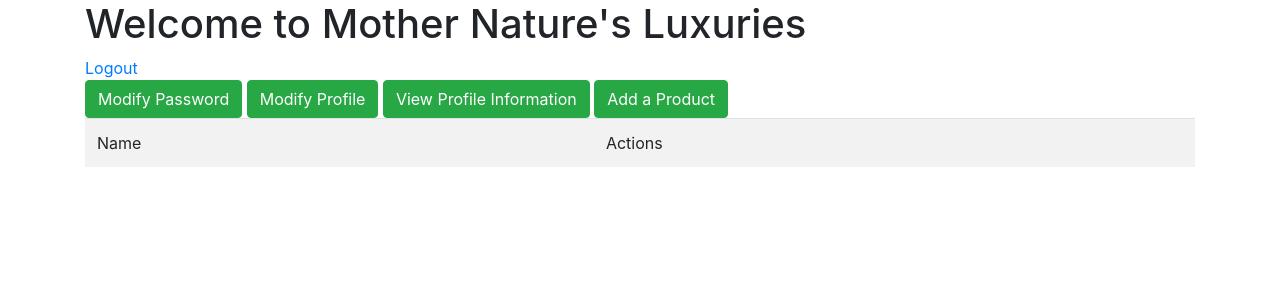
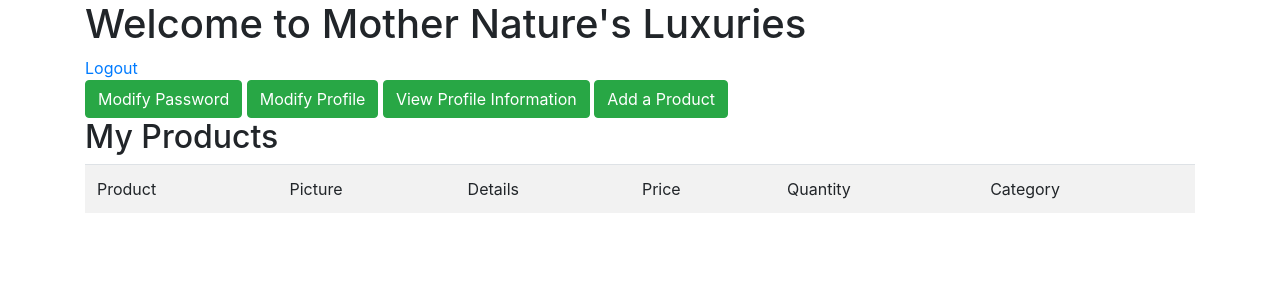
Before and after one commit to Marissa1999/Mother-Natures-Luxuries-Application, a PHP site: page / in a window 1280 px wide. Shown: the top 300 px of the page. Run offline with PHP 8.4, Linux system fonts and the light colour scheme; the visitor is signed in with stand-in values (Sample User, id 1); data that the repository does not hold is empty.

Commit message:
Adjusted the Product user stories some more.

```diff
--- a/app/controllers/HomeController.php
+++ b/app/controllers/HomeController.php
@@ -8,7 +8,10 @@ class HomeController extends Controller
 {
     public function index()
 	{
-		$products = $this->model('Product')->getForSeller($_SESSION['user_id']);
+        $user_id = (string) $_SESSION['user_id'];
+        $theProfile = $this->model('Profile')->findProfile($user_id);
+        $_SESSION['profile_id'] = $theProfile->profile_id;
+		$products = $this->model('Product')->getForSeller($_SESSION['profile_id']);
 		$this->view('home/index', ['products'=>$products]);
 	}
 
@@ -22,8 +25,8 @@ class HomeController extends Controller
            $newProduct->product_details = $_POST['product_details'];
            $newProduct->product_price = $_POST['product_price'];
            $newProduct->product_quantity = $_POST['product_quantity'];
-           $newProduct->category_id= $_POST['category_id'];
-           $newProduct->seller_id= $_SESSION['user_id'];
+           $newProduct->product_category= $_POST['product_category'];
+           $newProduct->seller_id= $_SESSION['profile_id'];
            $newProduct->create();
            header('location:/home/index');
 		}
@@ -80,7 +83,7 @@ class HomeController extends Controller
            $theProduct->product_details = $_POST['product_details'];
            $theProduct->product_price = $_POST['product_price'];
            $theProduct->product_quantity = $_POST['product_quantity'];
-           $theProduct->category_id= $_POST['category_id'];
+           $theProduct->product_category= $_POST['product_category'];
            $theProduct->update();
            header('location:/home/index');
 		}
--- a/app/core/Filter.php
+++ b/app/core/Filter.php
@@ -7,7 +7,7 @@ class Filter extends Controller
     {
         $theProduct = self::model('Product')->find($params[0]);
 
-        if($theProduct->seller_id != $_SESSION['user_id'])
+        if($theProduct->seller_id != $_SESSION['profile_id'])
         {
             return '/home/index';
         }
--- a/app/models/Product.php
+++ b/app/models/Product.php
@@ -7,7 +7,7 @@ class Product extends Model
     var $product_details;
     var $product_price;
     var $product_quantity;
-    var $category_id;
+    var $product_category;
 
     public function get()
     {
@@ -29,12 +29,12 @@ class Product extends Model
 
     public function create()
     {
-        $SQL = 'INSERT INTO Product(seller_id, category_id, product_name, product_picture,
+        $SQL = 'INSERT INTO Product(seller_id, product_category, product_name, product_picture,
                                     product_details, product_price, product_quantity)
-                    VALUES(:seller_id, :category_id, :product_name, :product_picture,
+                    VALUES(:seller_id, :product_category, :product_name, :product_picture,
                                     :product_details, :product_price, :product_quantity)';
         $stmt = self::$_connection->prepare($SQL);
-        $stmt->execute(['seller_id'=>$this->seller_id, 'category_id'=>$this->category_id, 'product_name'=>$this->product_name,
+        $stmt->execute(['seller_id'=>$this->seller_id, 'product_category'=>$this->product_category, 'product_name'=>$this->product_name,
                         'product_picture'=>$this->product_picture, 'product_details'=>$this->product_details,
                         'product_price'=>$this->product_price, 'product_quantity'=>$this->product_quantity]);
         return $stmt->rowCount();
@@ -52,12 +52,12 @@ class Product extends Model
     public function update()
     {
         $SQL = 'UPDATE Product
-                   SET category_id = :category_id, product_name = :product_name, product_picture = :product_picture,
+                   SET product_category = :product_category, product_name = :product_name, product_picture = :product_picture,
                        product_details = :product_details, product_price = :product_price, product_quantity = :product_quantity
                  WHERE product_id = :product_id AND seller_id = :seller_id';
         $stmt = self::$_connection->prepare($SQL);
         $stmt->execute(['product_id'=>$this->product_id, 'seller_id'=>$this->seller_id,
-                        'category_id'=>$this->category_id, 'product_name'=>$this->product_name,
+                        'product_category'=>$this->product_category, 'product_name'=>$this->product_name,
                         'product_picture'=>$this->product_picture, 'product_details'=>$this->product_details,
                         'product_price'=>$this->product_price, 'product_quantity'=>$this->product_quantity]);
         return $stmt->rowCount();
@@ -70,8 +70,6 @@ class Product extends Model
         $stmt->execute(['product_id'=>$this->product_id, 'seller_id'=>$this->seller_id ]);
         return $stmt->rowCount();
     }
-
-
 }
 
 ?>
--- a/app/views/home/create.php
+++ b/app/views/home/create.php
@@ -20,7 +20,7 @@
               <label>Product Details: <input type='text' name='product_details' class='form-control' /></label>
               <label>Product Price: <input type='text' name='product_price' class='form-control' /></label>
               <label>Product Quantity: <input type='text' name='product_quantity' class='form-control' /></label>
-              <label>Category ID: <input type='text' name='category_id' class='form-control' /></label>
+              <label>Product Category: <input type='text' name='product_category' class='form-control' /></label>
            </div>
              <input type='submit' name='action' value='Create' class='btn btn-primary' />
              <a href='/home/index' class='btn btn-secondary'>Cancel</a>
--- a/app/views/home/delete.php
+++ b/app/views/home/delete.php
@@ -20,7 +20,7 @@
               <label>Product Details: <input type='text' name='product_details' value='<?=$data->product_details ?>' disabled class='form-control' /></label>
               <label>Product Price: <input type='text' name='product_price' value='<?=$data->product_price ?>' disabled class='form-control' /></label>
               <label>Product Quantity: <input type='text' name='product_quantity' value='<?=$data->product_quantity ?>' disabled class='form-control' /></label>
-              <label>Category ID: <input type='text' name='category_id' value='<?=$data->category_id ?>' disabled class='form-control' /></label>
+              <label>Product Category: <input type='text' name='product_category' value='<?=$data->product_category ?>' disabled class='form-control' /></label>
            </div>
              <input type='submit' name='action' value='Delete' class='btn btn-danger' />
         <a href='/home/index' class='btn btn-secondary'>Cancel</a>
--- a/app/views/home/edit.php
+++ b/app/views/home/edit.php
@@ -20,7 +20,7 @@
             <label>Product Details: <input type='text' name='product_details' value='<?=$data->product_details ?>' class='form-control' /></label>
             <label>Product Price: <input type='text' name='product_price' value='<?=$data->product_price ?>' class='form-control' /></label>
             <label>Product Quantity: <input type='text' name='product_quantity' value='<?=$data->product_quantity ?>' class='form-control' /></label>
-            <label>Category ID: <input type='text' name='category_id' value='<?=$data->category_id ?>' class='form-control' /></label>
+            <label>Product Category: <input type='text' name='product_category' value='<?=$data->product_category ?>' class='form-control' /></label>
            </div>
              <input type='submit' name='action' value='Save Changes' class='btn btn-success' />
              <a href='/home/index' class='btn btn-secondary'>Cancel</a>
--- a/app/views/home/index.php
+++ b/app/views/home/index.php
@@ -19,11 +19,15 @@
          <a href='/profile/detail' class='btn btn-success'>View Profile Information</a>
          <a href='/home/create' class='btn btn-success'>Add a Product</a>
         <table class='table table-striped'>
-          <tr><td>Name</td><td>Actions</td></tr>
+          <br>
+          <h2>My Products</h2>
+          <tr><td>Product</td><td>Picture</td><td>Details</td><td>Price</td><td>Quantity</td><td>Category</td></tr>
            <?php
                foreach($data['products'] as $product)
                {
-                 echo "<tr><td>$product->product_name</td><td>
+                 echo "<tr><td>$product->product_name</td><td>$product->product_picture</td>
+                 <td>$product->product_details</td><td>$product->product_price</td>
+                 <td>$product->product_quantity</td><td>$product->product_category</td><td>
                  <a href='/home/edit/$product->product_id' class='btn btn-success'>Edit</a>
                  <a href='/home/delete/$product->product_id' class='btn btn-danger'>Delete</a>
                  </td></tr>";
```
Also changed, not shown: app/controllers/LoginController.php (+0 -10 lines).
